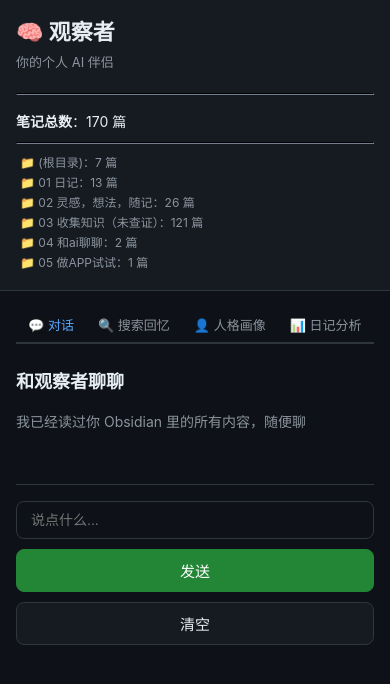
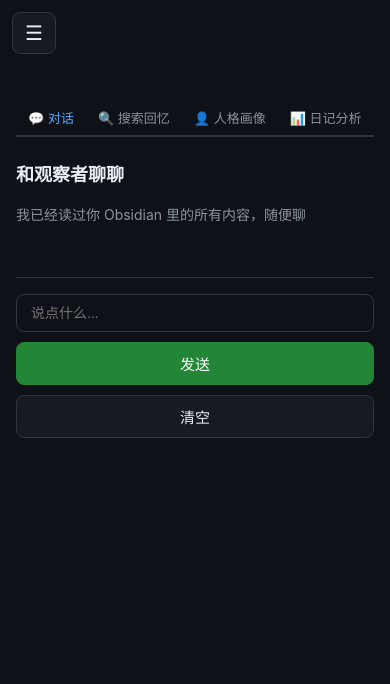
Before and after one commit to hcw040810/obsidian-ai-companion, a Flask app: page / in a window 390 px wide. Shown: the top 684 px of the page. Run offline with Flask 3, Linux system fonts and the light colour scheme.

Commit message:
Add collapsible sidebar for mobile

```diff
--- a/templates/index.html
+++ b/templates/index.html
@@ -91,32 +91,66 @@ li { margin:4px 0; }
 .search-result { margin:12px 0; padding:16px; background:var(--bg2); border:1px solid var(--border); border-radius:10px; }
 .search-result .match { background:rgba(88,166,255,0.15); padding:2px 4px; border-radius:3px; }
 
+/* ==================== 汉堡菜单按钮 ==================== */
+.sidebar-toggle {
+  display: none;
+  position: fixed;
+  top: 12px;
+  left: 12px;
+  z-index: 1001;
+  background: var(--bg2);
+  border: 1px solid var(--border);
+  border-radius: 8px;
+  padding: 8px 12px;
+  color: var(--text);
+  font-size: 20px;
+  cursor: pointer;
+}
+.sidebar-overlay {
+  display: none;
+  position: fixed;
+  top: 0; left: 0; right: 0; bottom: 0;
+  background: rgba(0,0,0,0.5);
+  z-index: 999;
+}
+
 /* ==================== 手机适配 ==================== */
 @media (max-width: 768px) {
+  .sidebar-toggle { display: block; }
   .sidebar {
-    position: relative;
-    width: 100%;
-    border-right: none;
-    border-bottom: 1px solid var(--border);
-    padding: 16px;
+    position: fixed;
+    left: -280px;
+    top: 0;
+    bottom: 0;
+    width: 280px;
+    z-index: 1000;
+    transition: left 0.3s ease;
+    border-right: 1px solid var(--border);
+    padding: 20px 16px;
+  }
+  .sidebar.open {
+    left: 0;
+  }
+  .sidebar-overlay.open {
+    display: block;
   }
   .main {
     margin-left: 0;
     padding: 16px;
+    padding-top: 60px;
   }
   .tabs {
     overflow-x: auto;
     flex-wrap: nowrap;
     -webkit-overflow-scrolling: touch;
     scrollbar-width: none;
+    padding-top: 40px;
   }
   .tabs::-webkit-scrollbar { display: none; }
   .tab { padding: 8px 12px; font-size: 13px; }
   h2 { font-size: 18px; }
   h3 { font-size: 14px; }
-  .grid2, .grid3, .grid4 {
-    grid-template-columns: 1fr;
-  }
+  .grid2, .grid3, .grid4 { grid-template-columns: 1fr; }
   .bubble .content { max-width: 85%; font-size: 13px; }
   .chat-input-area { flex-direction: column; }
   .chat-input-area input { width: 100%; }
@@ -136,7 +170,11 @@ li { margin:4px 0; }
 </head>
 <body>
 
-<div class="sidebar">
+<!-- 手机端汉堡菜单 -->
+<button class="sidebar-toggle" onclick="toggleSidebar()">☰</button>
+<div class="sidebar-overlay" onclick="toggleSidebar()"></div>
+
+<div class="sidebar" id="sidebar">
   <h1>🧠 观察者</h1>
   <p>你的个人 AI 伴侣</p>
   <hr style="border-color:var(--border);margin:16px 0">
@@ -341,6 +379,12 @@ li { margin:4px 0; }
 </div>
 
 <script>
+// ---- 侧边栏开关 ----
+function toggleSidebar() {
+  document.getElementById('sidebar').classList.toggle('open');
+  document.querySelector('.sidebar-overlay').classList.toggle('open');
+}
+
 // ---- Tab 切换 ----
 document.querySelectorAll('.tab').forEach(t => {
   t.addEventListener('click', () => {
```
